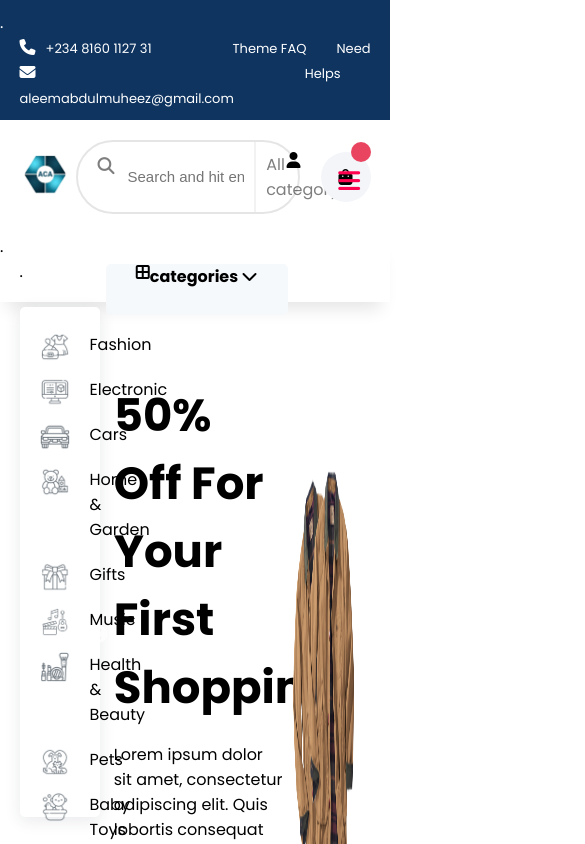
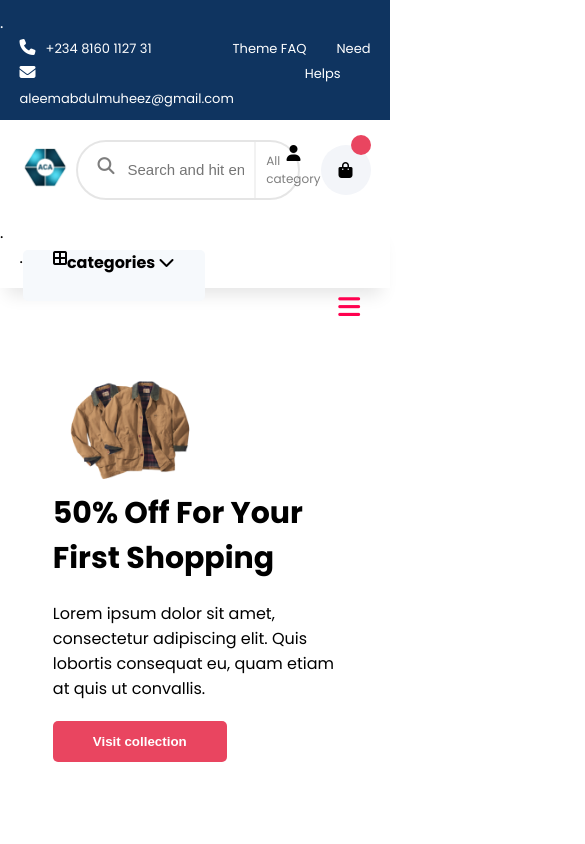
Before and after one commit to Madh-dev/Amrab-E-commerce, a React (Create React App) app: page / in a window 390 px wide. Shown: the top 844 px of the page, 585 px wide, since content can reach past the window. Built offline with nearby package versions, Linux system fonts and the light colour scheme.

Commit message:
nice changes for responsiveness

```diff
--- a/src/App.css
+++ b/src/App.css
@@ -179,3 +179,32 @@
     grid-template-columns: repeat(4, 1fr);
     grid-gap: 10px;
   }
+@media screen and (max-width: 768px) {
+    .grid2{
+      grid-template-columns: repeat(2,1fr);
+    }
+    .grid {
+      grid-template-columns: repeat(2, 1fr);
+    }
+}
+
+
+@media  screen and (max-width: 600px) {
+    .grid2{
+      grid-template-columns: repeat(1, 1fr);
+    }
+    .annouc .container.d_flex{
+      flex-direction: column;
+      flex-basis: 100%;
+    }
+
+.annouc .img{
+      margin-top: 20px;
+      width: 100% !important;
+    }
+}
+@media screen and (max-width: 480px){
+  .grid{
+    grid-template-columns: repeat(1, 1fr);
+  }
+}
--- a/src/Common/Footer/Footer.jsx
+++ b/src/Common/Footer/Footer.jsx
@@ -13,11 +13,11 @@ const Footer = () => {
                 Sit diam duis mauris nulla cursus. Erat et lectus vel ut sollicitudin elit at amet.</p>
             <div className='icon d_flex'>
               <div className='img d_flex'>
-                <i class='fa-brands fa-google-play'></i>
+                <i className='fa-brands fa-google-play'></i>
                 <span>Google Play</span>
               </div>
               <div className='img d_flex'>
-                <i class='fa-brands fa-app-store-ios'></i>
+                <i className='fa-brands fa-app-store-ios'></i>
                 <span>App Store</span>
               </div>
             </div>
--- a/src/Components/Discount/DCard.jsx
+++ b/src/Components/Discount/DCard.jsx
@@ -12,7 +12,33 @@ const DCard = () => {
         speed: 500,
         slidesToShow: 6,
         slidesToScroll: 1,
-        autoplay: true
+        autoplay: true,
+        responsive: [
+            {
+              breakpoint: 1024,
+              settings: {
+                slidesToShow: 3,
+                slidesToScroll: 3,
+                infinite: true,
+                dots: false
+              }
+            },
+            {
+              breakpoint: 600,
+              settings: {
+                slidesToShow: 2,
+                slidesToScroll: 2,
+                initialSlide: 2,
+              }
+            },
+            {
+              breakpoint: 480,
+              settings: {
+                slidesToShow: 1,
+                slidesToScroll: 1
+              }
+            }
+          ]
       };
 
   return (
@@ -22,7 +48,7 @@ const DCard = () => {
             {Ddata.map((value,index) => {
 
             return(
-                <>
+
                 <div className='product' key={index}>
                     <div className='box'>
                     <div className='img'>
@@ -32,7 +58,7 @@ const DCard = () => {
                     <h4>{value.name}</h4>
                     <span>{value.price}</span>
                 </div></div>
-                </>
+
             )
         })}
       </Slider>
--- a/src/Components/Flashdeal/FlashCard.jsx
+++ b/src/Components/Flashdeal/FlashCard.jsx
@@ -41,7 +41,33 @@ const FlashCard = ({productItems,addTocart}) => {
         slidesToShow: 4,
         slidesToScroll: 1,
         nextArrow: <NextArrow />,
-        prevArrow: <PrevArrow />
+        prevArrow: <PrevArrow />,
+        responsive: [
+            {
+              breakpoint: 1024,
+              settings: {
+                slidesToShow: 3,
+                slidesToScroll: 3,
+                infinite: true,
+                dots: false
+              }
+            },
+            {
+              breakpoint: 600,
+              settings: {
+                slidesToShow: 2,
+                slidesToScroll: 2,
+                initialSlide: 2
+              }
+            },
+            {
+              breakpoint: 480,
+              settings: {
+                slidesToShow: 1,
+                slidesToScroll: 1
+              }
+            }
+          ]
 
       }
 
--- a/src/Components/Header.css
+++ b/src/Components/Header.css
@@ -158,7 +158,7 @@
       z-index: 999;
     }
     .open{
-        top:20%;
+        top:35%;
         right:30px;
 
     }
@@ -178,4 +178,13 @@
     .header.active {
       height: 10vh;
     }
+    .header .container{
+      justify-content: flex-start   !important;
+    }
+    .search.active{
+      height: 18vh;
+    }
+    .search-box span{
+      font-size: 12px;
+    }
   }
--- a/src/Components/Mainpage/Categories.jsx
+++ b/src/Components/Mainpage/Categories.jsx
@@ -1,7 +1,6 @@
-import React from 'react'
+import React, {useEffect, useState} from 'react'
 
 const Categories = () => {
-
     const data = [
            {
       cateImg: "./Images/categories/cat1.png",
@@ -48,9 +47,28 @@ const Categories = () => {
       cateName: "Books",
     },
     ]
+    const [MobileMenu, setMobileMenu] = useState(false);
+const [width, setWidth] = useState(window.innerWidth);
+useEffect(()=>{
+function handleResize(){
+  setWidth(window.innerWidth);
+}
+window.addEventListener("resize",handleResize);
+return ()=> window.removeEventListener("resize", handleResize);
+},[width]);
+useEffect(()=>{
+  if (width <= 768){
+    setMobileMenu(true)
+  }else{
+    setMobileMenu(false);
+  }
+},[width])
+
+
+
     return (
             <>
-            <div className='category'>
+            <div className= {MobileMenu? 'catClose' : 'category'}>
                 {
                     data.map((value,index)=> {
                         return(
--- a/src/Components/Mainpage/Home.css
+++ b/src/Components/Mainpage/Home.css
@@ -1,7 +1,6 @@
 .homeSlide h1 {
     font-size: 45px;
-    /* line-height: 55px;
-    margin: 50px 0 20px 0; */
+
   }
   .homeSlide p {
     margin: 20px 0;
@@ -44,3 +43,27 @@
     width: 100%;
     height: 100%;
   }
+  .catClose{
+    display: none;
+  }
+  @media (max-width: 768px){
+
+    .home .container .contentWidth{
+        width: 90%;
+        margin: 0 auto;
+    }
+    .homeSlide .box {
+      flex-direction: column-reverse;
+    }
+    .homeSlide .box .left{
+      width: 100%;
+      margin-bottom: 10px;
+    }
+    .homeSlide .box .right{
+      padding-top: 0px;
+      width: 50%;
+    }
+    .homeSlide h1 {
+      font-size: 30px;
+    }
+  }
--- a/src/Components/Mainpage/SlideCard.jsx
+++ b/src/Components/Mainpage/SlideCard.jsx
@@ -13,7 +13,7 @@ const SlideCard = () => {
     slidesToScroll: 1,
     autoplay: true,
     appendDots: dot => {
-        return <ul style={{ margin: "0px" }}>{dot}</ul>
+      return <ul style={{ margin: "20px 0 0", bottom: "-30px" }}>{dot}</ul>
     }
   };
 
@@ -21,7 +21,7 @@ const SlideCard = () => {
     <>
       <Slider {...settings}>
         {
-      Sdata.map((value,index) => {
+          Sdata.map((value, index) => {
             return (
               <div className='box d_flex  top' key={index}>
                 <div className='left'>
--- a/src/Components/NewArrivals/NewArrivals.css
+++ b/src/Components/NewArrivals/NewArrivals.css
@@ -15,8 +15,13 @@
   .newArrivals .box .img {
     width: 100%;
     height: 100%;
+    max-width: 100%;
   }
   .newArrivals .box img {
     width: auto;
     height: auto;
+    max-width: 100%;
   }
+  .newArrivals .box h4{
+    margin-top: -20px;
+  }
--- a/src/Components/Shop/Shop.css
+++ b/src/Components/Shop/Shop.css
@@ -57,3 +57,19 @@
   .shop .product:hover {
     box-shadow: rgb(43 52 69 / 10%) 0px 4px 16px;
   }
+
+
+  @media screen and (max-width:780px) {
+.grid1{
+  grid-template-columns: repeat(2, 1fr);
+}
+.shop .category{
+  display: none;
+}
+  }
+
+  @media screen and (max-width: 480px) {
+    .grid1{
+      grid-template-columns: repeat(1, 1fr);
+    }
+  }
--- a/src/Components/Top/TopCart.jsx
+++ b/src/Components/Top/TopCart.jsx
@@ -11,6 +11,32 @@ const TopCart = () => {
     slidesToShow: 3,
     slidesToScroll: 1,
     autoplay: true,
+    responsive: [
+      {
+        breakpoint: 1024,
+        settings: {
+          slidesToShow: 3,
+          slidesToScroll: 3,
+          infinite: true,
+          dots: false
+        }
+      },
+      {
+        breakpoint: 600,
+        settings: {
+          slidesToShow: 2,
+          slidesToScroll: 2,
+          initialSlide: 2
+        }
+      },
+      {
+        breakpoint: 480,
+        settings: {
+          slidesToShow: 1,
+          slidesToScroll: 1
+        }
+      }
+    ]
 
   };
 
@@ -19,9 +45,9 @@ const TopCart = () => {
       <Slider {...settings}>
 
         {
-                Tdata.map((value,index) => {
+          Tdata.map((value, index) => {
             return (
-                        <>
+
                 <div className='box product' key={index}>
                   <div className='nametop d_flex'>
                     <span className='tleft'>{value.para}</span>
@@ -31,7 +57,7 @@ const TopCart = () => {
                     <img src={value.cover} alt='' />
                   </div>
                 </div>
-                        </>
+
             )
           })
         }
--- a/src/Components/Wrapper/Wrapper.jsx
+++ b/src/Components/Wrapper/Wrapper.jsx
@@ -6,22 +6,22 @@ const Wrapper = () => {
 
         const data = [
           {
-            cover: <i class='fa-solid fa-truck-fast'></i>,
+            cover: <i className='fa-solid fa-truck-fast'></i>,
             title: "Worldwide Delivery",
             decs: "We offer a range of international delivery services to more than 180 countries worldwide, with speed, reliability, and quality always in mind.",
           },
           {
-            cover: <i class='fa-solid fa-id-card'></i>,
+            cover: <i className='fa-solid fa-id-card'></i>,
             title: "Safe Payment",
             decs: "We utilises a variety of safeguards and monitoring tools to protect you, including proprietary technology solutions.",
           },
           {
-            cover: <i class='fa-solid fa-shield'></i>,
+            cover: <i className='fa-solid fa-shield'></i>,
             title: "Shop With Confidence ",
             decs: "We can be confident that when using our service, you can expect the highest level of service and that if any problems should arise, we'll deal with them promptly and fairly.",
           },
           {
-            cover: <i class='fa-solid fa-headset'></i>,
+            cover: <i className='fa-solid fa-headset'></i>,
             title: "24/7 Support ",
             decs: "You can chat with us on the app, slide into our DMs, tweet, leave an Instagram comment, send an email or call. However you choose to reach outhere’ll always be a friendly person there to make your life easy..",
           },
@@ -33,7 +33,7 @@ const Wrapper = () => {
     <div className='container grid2'>
         {data.map((val, index) =>{
             return(
-                <>
+
                 <div className='product' key={index}>
                     <div className='img icon-circle'>
                         <i>{val.cover}</i>
@@ -41,7 +41,7 @@ const Wrapper = () => {
                     <h3>{val.title}</h3>
                     <p>{val.decs}</p>
                 </div>
-                </>
+
             )
         })}
     </div>
```
Lines whose indentation alone changed are shown as unchanged.
